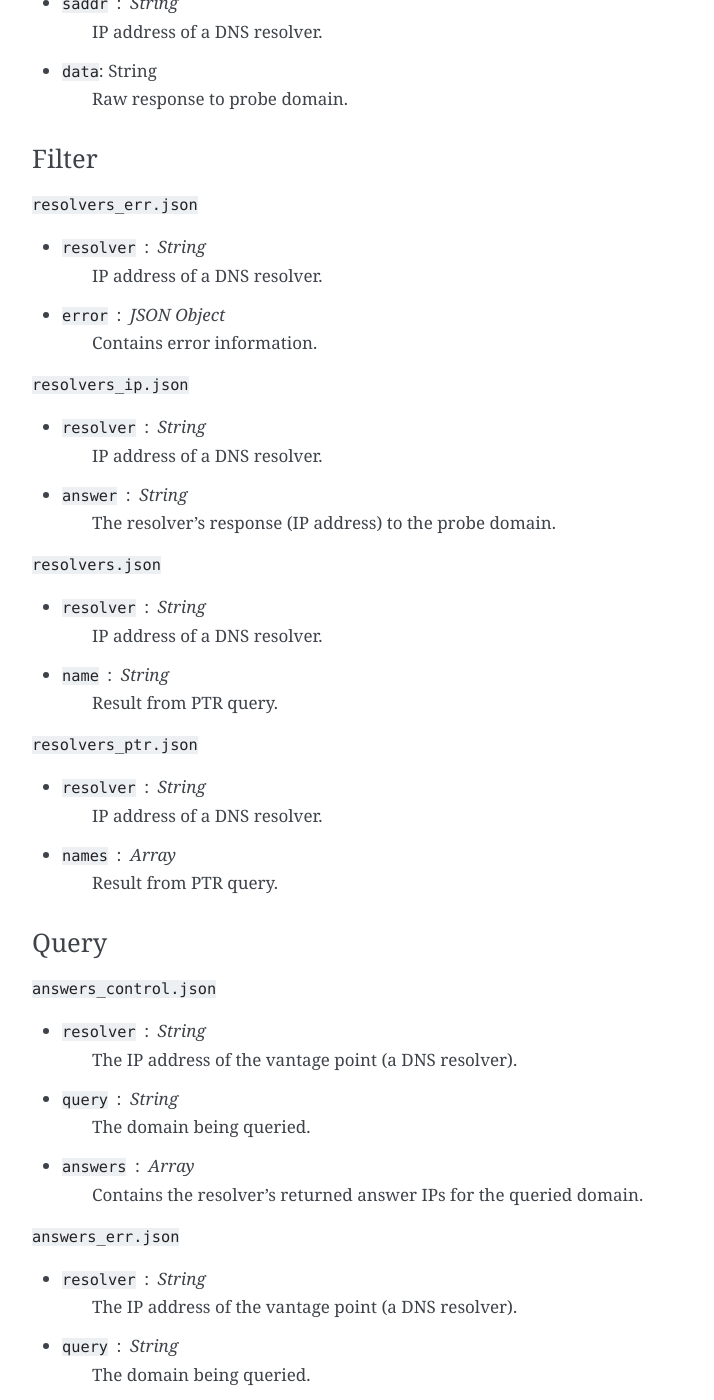
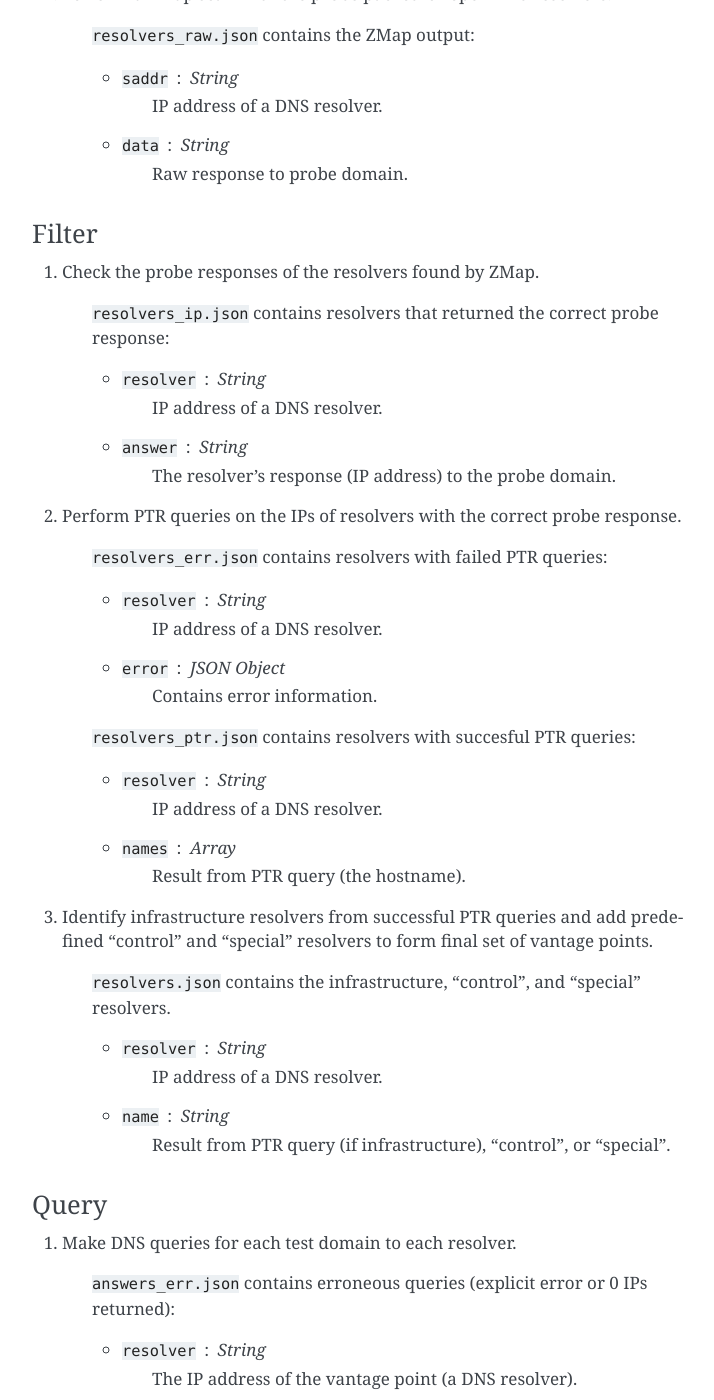
Before and after one commit to censoredplanet/censoredplanet, a Sphinx documentation site: the page built from docs/satellitev1.rst, in a window 1280 px wide and 1400 px high, scrolled down 1153 px. Shown: the whole window, without its empty margins (388-1102 px from the left). Built offline with Sphinx 7.4.7, drawn with Linux system fonts in a browser that asks for light colours; some of the changed text lies outside the part shown.

Commit message:
Add Satellite steps

```diff
--- a/docs/satellitev1.rst
+++ b/docs/satellitev1.rst
@@ -50,134 +50,182 @@ Output
 Probe
 ------
 
-:code:`resolvers_raw.json`
+1. Generate a DNS A query packet for a controlled domain (`dns.pkt`).
 
-* :code:`saddr` : String
-	IP address of a DNS resolver.
-* :code:`data`: String
-	Raw response to probe domain.
+2. Perform a ZMap scan with the probe packet for open DNS resolvers.
+
+	:code:`resolvers_raw.json` contains the ZMap output:
+
+	* :code:`saddr` : String
+		IP address of a DNS resolver.
+	* :code:`data` : String
+		Raw response to probe domain.
 
 ------
 Filter
 ------
 
-:code:`resolvers_err.json`
+1. Check the probe responses of the resolvers found by ZMap.
 
-* :code:`resolver` : String
-    IP address of a DNS resolver.
-* :code:`error` : JSON Object
-	Contains error information.
+	:code:`resolvers_ip.json` contains resolvers that returned the correct probe response:
 
-:code:`resolvers_ip.json`
+	* :code:`resolver` : String
+	    IP address of a DNS resolver.
+	* :code:`answer` : String
+		The resolver's response (IP address) to the probe domain.
 
-* :code:`resolver` : String
-    IP address of a DNS resolver.
-* :code:`answer` : String
-	The resolver's response (IP address) to the probe domain.
+2. Perform PTR queries on the IPs of resolvers with the correct probe response.
 
-:code:`resolvers.json`
+	:code:`resolvers_err.json` contains resolvers with failed PTR queries:
 
-* :code:`resolver` : String
-    IP address of a DNS resolver.
-* :code:`name` : String
-	Result from PTR query.
+	* :code:`resolver` : String
+	    IP address of a DNS resolver.
+	* :code:`error` : JSON Object
+		Contains error information.
 
-:code:`resolvers_ptr.json`
+	:code:`resolvers_ptr.json` contains resolvers with succesful PTR queries:
 
-* :code:`resolver` : String
-    IP address of a DNS resolver.
-* :code:`names` : Array
-    Result from PTR query.
+	* :code:`resolver` : String
+	    IP address of a DNS resolver.
+	* :code:`names` : Array
+	    Result from PTR query (the hostname).
+
+3. Identify infrastructure resolvers from successful PTR queries and add predefined "control" and "special" resolvers to form final set of vantage points.
+
+	:code:`resolvers.json` contains the infrastructure, "control", and "special" resolvers.
+
+	* :code:`resolver` : String
+	    IP address of a DNS resolver.
+	* :code:`name` : String
+		Result from PTR query (if infrastructure), "control", or "special".
 
 ------
 Query
 ------
 
-:code:`answers_control.json`
+1. Make DNS queries for each test domain to each resolver.
 
-* :code:`resolver` : String
-    The IP address of the vantage point (a DNS resolver).
-* :code:`query` : String
-    The domain being queried.
-* :code:`answers` : Array
-    Contains the resolver's returned answer IPs for the queried domain.
+	:code:`answers_err.json` contains erroneous queries (explicit error or 0 IPs returned):
 
-:code:`answers_err.json`
+	* :code:`resolver` : String
+	    The IP address of the vantage point (a DNS resolver).
+	* :code:`query` : String
+	    The domain being queried.
+	* :code:`error` : String / JSON Object
+	    Either "no_answer" or a dictionary with additional error information.
 
-* :code:`resolver` : String
-    The IP address of the vantage point (a DNS resolver).
-* :code:`query` : String
-    The domain being queried.
-* :code:`error` :
-    Either "no_answer" or a dictionary with additional error information.
+	:code:`answers_raw.json` contains raw responses from successful queries:
 
-:code:`answers_ip.json`
+	* :code:`resolver` : String
+	    The IP address of the vantage point (a DNS resolver).
+	* :code:`query` : String
+	    The domain being queried.
+	* :code:`data` : String
+	    Raw query response.
 
-* :code:`answer`: String
-	An IP address from a query response.
+2. Separate responses (converted to IP addresses) from control resolvers and non-control resolvers.
 
-:code:`answers.json`
+	:code:`answers_control.json` contains responses for queries to control resolvers:
 
-* :code:`resolver` : String
-    The IP address of the vantage point (a DNS resolver).
-* :code:`query` : String
-    The domain being queried.
-* :code:`answers` : Array
-    Contains the resolver's returned answer IPs for the queried domain.
+	* :code:`resolver` : String
+	    The IP address of the vantage point (a DNS resolver).
+	* :code:`query` : String
+	    The domain being queried.
+	* :code:`answers` : Array
+	    The resolver's response for the queried domain (list of answer IPs).
 
-:code:`answers_raw.json`
+	:code:`answers.json` contains responses for queries to non-control resolvers:
 
-* :code:`resolver` : String
-    The IP address of the vantage point (a DNS resolver).
-* :code:`query` : String
-    The domain being queried.
-* :code:`data` : String
-    Raw query response.
+	* :code:`resolver` : String
+	    The IP address of the vantage point (a DNS resolver).
+	* :code:`query` : String
+	    The domain being queried.
+	* :code:`answers` : Array
+	    The resolver's response for the queried domain (list of answer IPs).
+
+3. Determine set of IP addresses that appeared across all query responses for tagging.
+
+	:code:`answers_ip.json` contains these IPs, one IP per line:
+
+	* :code:`answer` : String
+		An IP address from a query response.
 
 ------
 Tag
 ------
 
-:code:`tagged_answers.json`
+1. Tag each answer IP with information from Censys.
 
-* :code:`ip` : String
-	An IP address from a query response.
-* :code:`http` : String
-	The hash of the HTTP body.
-* :code:`cert` : String
-	The hash of the TLS certificate.
-* :code:`asname` : String
-	The autonomous system (AS) name.
-* :code:`asnum` : Integer
-	The autonomous system (AS) number.
+	:code:`tagged_answers.json` contains the answer IPs and their HTTP, TLS, and AS tags:
 
-:code:`tagged_resolvers.json`
+	* :code:`ip` : String
+		An IP address from a query response.
+	* :code:`http` : String
+		The hash of the HTTP body.
+	* :code:`cert` : String
+		The hash of the TLS certificate.
+	* :code:`asname` : String
+		The autonomous system (AS) name.
+	* :code:`asnum` : Integer
+		The autonomous system (AS) number.
 
-* :code:`resolver` : String
-	The IP address of the vantage point (a DNS resolver).
-* :code:`country` : String
-	The full name of the country where the resolver is located.
+2. Tag each resolver with the location from Maxmind.
+
+	:code:`tagged_resolvers.json` contains the resolvers and their countries:
+
+	* :code:`resolver` : String
+		The IP address of the vantage point (a DNS resolver).
+	* :code:`country` : String
+		The full name of the country where the resolver is located.
 
 ------
 Detect
 ------
 
-:code:`interference_err.json` contains resolver answers for queries with no control response, with the following fields:
+1. Compare query responses between non-control resolvers and control resolvers to identify interference.
 
-* :code:`resolver` : String
-    The IP address of the vantage point (a DNS resolver).
-* :code:`query` : String
-    The domain being queried.
-* :code:`answers` : Array
-    Contains the resolver's returned answer IPs for the queried domain.
+	:code:`interference_err.json` contains resolver responses for queries with no control response:
 
-:code:`interference.json` contains the interference assessment for the remaining resolver answers, with the following fields:
+	* :code:`resolver` : String
+	    The IP address of the vantage point (a DNS resolver).
+	* :code:`query` : String
+	    The domain being queried.
+	* :code:`answers` : Array
+	    The resolver's response for the queried domain (list of answer IPs).
 
-* :code:`resolver` : String
-    The IP address of the vantage point (a DNS resolver).
-* :code:`query` : String
-    The domain being queried.
-* :code:`answers` : JSON object
-    The resolver's returned answer IPs for the queried domain are the keys. Each answer IP is mapped to an array of its tags that matched the control tags - if the IP is in the control set, "ip" is appended and if the IP has no tags, "no_tags" is appended.
-* :code:`passed` : Boolean
-    Equals true if interference is not detected.
+	:code:`interference.json` contains the interference assessment for the remaining resolver responses:
+
+	* :code:`resolver` : String
+	    The IP address of the vantage point (a DNS resolver).
+	* :code:`query` : String
+	    The domain being queried.
+	* :code:`answers` : JSON object
+	    The resolver's returned answer IPs for the queried domain are the keys. Each answer IP is mapped to an array of its tags that matched the control tags - if the IP is in the control set, "ip" is appended and if the IP has no tags, "no_tags" is appended.
+	* :code:`passed` : Boolean
+	    Equals true if interference is not detected.
+
+-----
+Stat
+-----
+
+:code:`stat_answers.json`
+
+:code:`stat_interference_agg.json`
+
+:code:`stat_interference_count.json`
+
+:code:`stat_interference_country_domain.json`
+
+:code:`stat_interference_country.json`
+
+:code:`stat_interference_country_percentage.json`
+
+:code:`stat_interference_err.json`
+
+:code:`stat_interference.json`
+
+:code:`stat_resolvers_country.json`
+
+:code:`stat_resolvers.json`
+
+:code:`stat_tagged.json`
```
